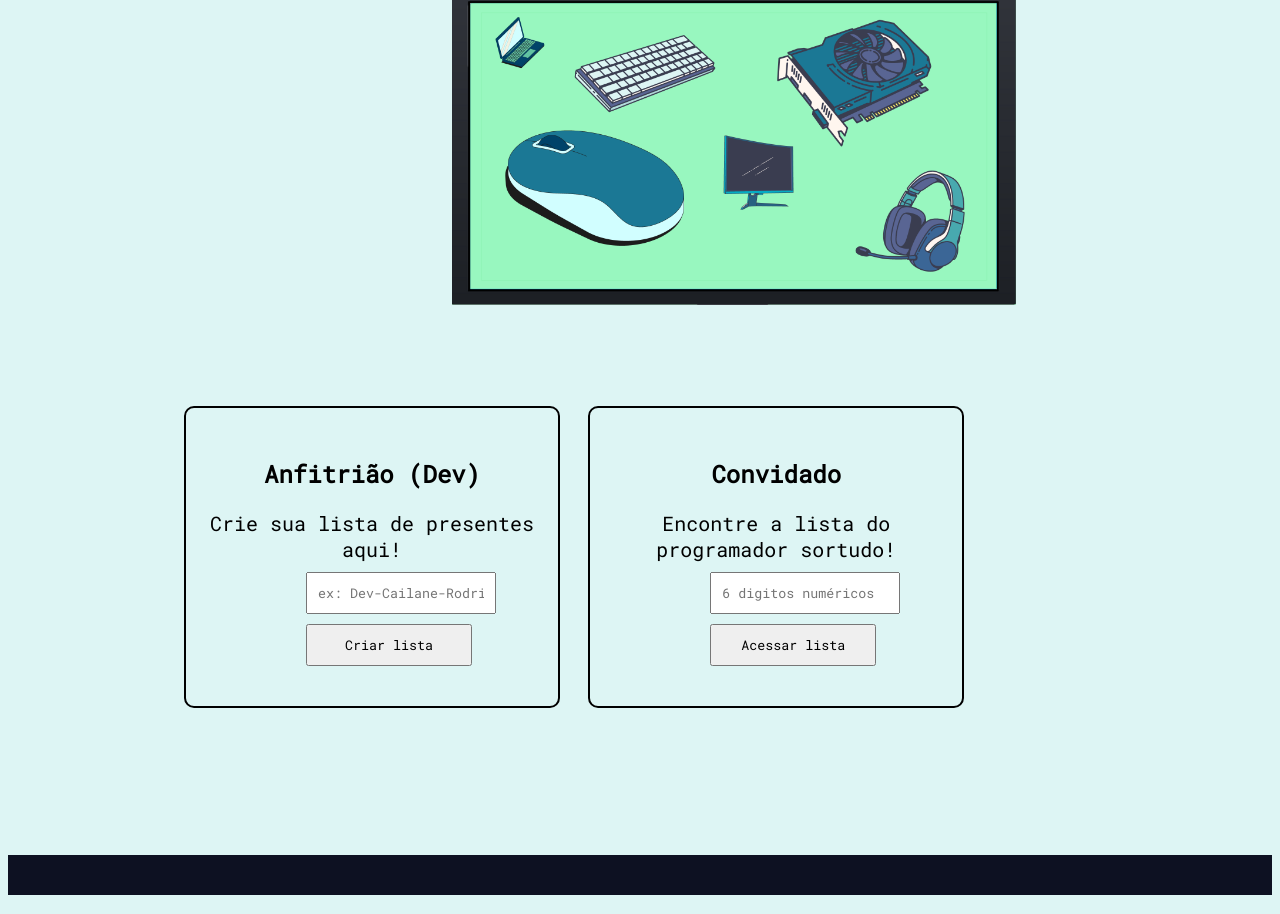
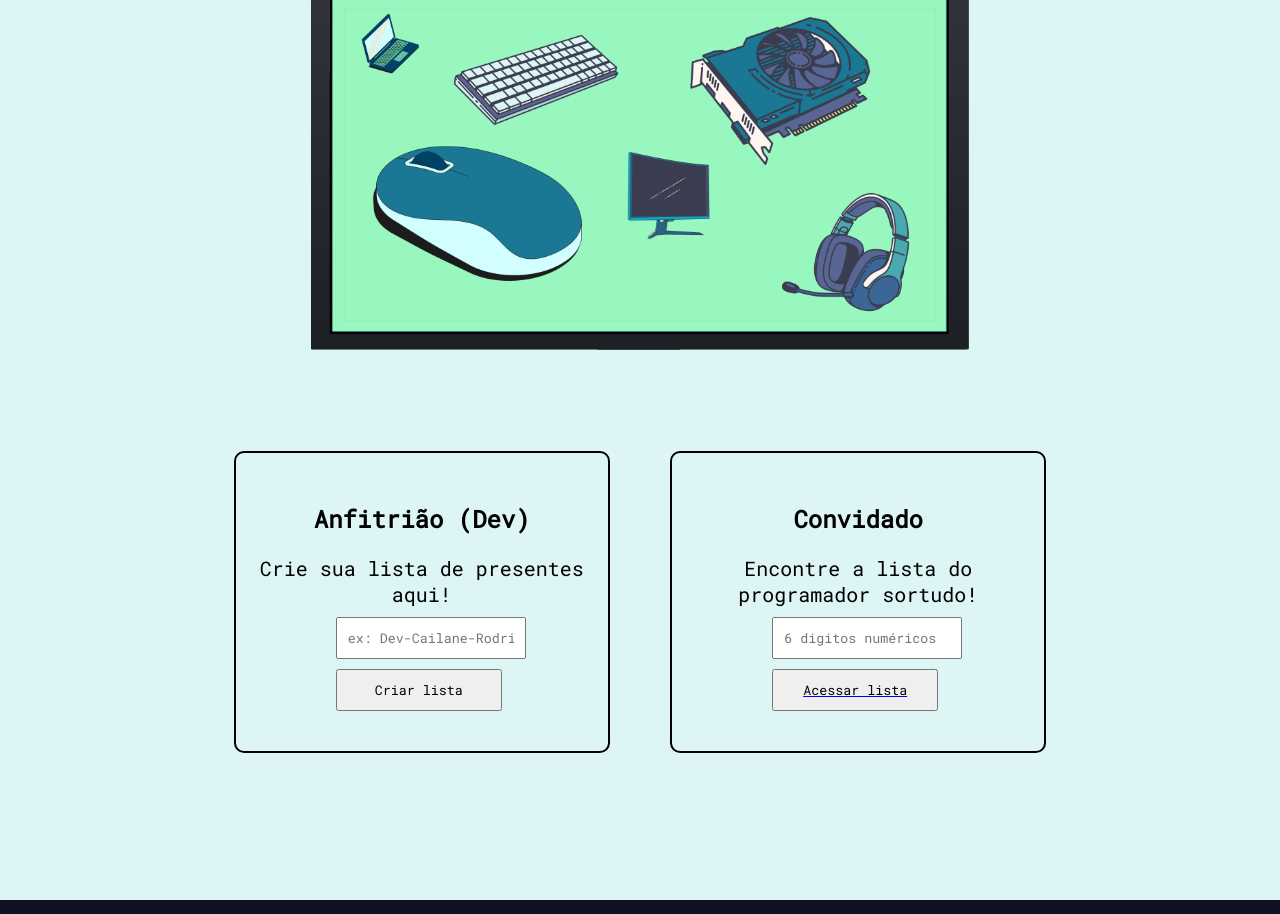
Before and after one commit to cailane-rs/miDev-ProgramaDesenvolve, a plain HTML site: page index.html in a window 1280 px wide. Shown: the part 789-1703 px from the top of the page. Drawn offline with Linux system fonts and the light colour scheme.

Commit message:
correcao de alinhamento

```diff
--- a/index.html
+++ b/index.html
@@ -4,14 +4,14 @@
 <head>
     <meta http-equiv="X-UA-Compatible" content="IE=edge">
     <meta name="viewport" content="width=device-width, initial-scale=1.0">
-    <!--<link rel="stylesheet" href="reset.css">-->
+    <link rel="stylesheet" href="reset.css">
     <link rel="stylesheet" href="style.css">
     <title>miDev</title>
 </head>
 
 <body>
     <header>
-        <div class="centraliza-cabecalho">
+        <div class="centralizar">
             <img src="logo.png">
             <nav>
                 <ul>
@@ -49,13 +49,19 @@
                     <h2>Convidado</h2>
                     <label for="codigo-dev">Encontre a lista do programador sortudo!</label>
                     <input type="text" id="codigo-dev" class="input-padrao" required placeholder="6 digitos numéricos">
-                    <input type="button" value="Acessar lista" class="input-padrao">
+                    <a href="lista-presentes.html">
+                        <input type="button" value="Acessar lista" class="input-padrao">
+                    </a>
                 </li>
             </ul>
         </form>
     </main>
 
     <footer>
+        <div class="centralizar">
+            <img src="logo.png">
+            <p class="copyright">&copy; Copyright miDev - Listas de presentes 2023</p>
+        </div>
     </footer>
 </body>
 
--- a/reset.css
+++ b/reset.css
@@ -1,48 +1,3 @@
-/* http://meyerweb.com/eric/tools/css/reset/
-   v2.0 | 20110126
-   License: none (public domain)
-*/
-
-html, body, div, span, applet, object, iframe,
-h1, h2, h3, h4, h5, h6, p, blockquote, pre,
-a, abbr, acronym, address, big, cite, code,
-del, dfn, em, img, ins, kbd, q, s, samp,
-small, strike, strong, sub, sup, tt, var,
-b, u, i, center,
-dl, dt, dd, ol, ul, li,
-fieldset, form, label, legend,
-table, caption, tbody, tfoot, thead, tr, th, td,
-article, aside, canvas, details, embed,
-figure, figcaption, footer, header, hgroup,
-menu, nav, output, ruby, section, summary,
-time, mark, audio, video {
+body {
 	margin: 0;
-	padding: 0;
-	border: 0;
-	font-size: 100%;
-	font: inherit;
-	vertical-align: baseline;
 }
-/* HTML5 display-role reset for older browsers */
-article, aside, details, figcaption, figure,
-footer, header, hgroup, menu, nav, section {
-	display: block;
-}
-body {
-	line-height: 1;
-}
-ol, ul {
-	list-style: none;
-}
-blockquote, q {
-	quotes: none;
-}
-blockquote:before, blockquote:after,
-q:before, q:after {
-	content: '';
-	content: none;
-}
-table {
-	border-collapse: collapse;
-	border-spacing: 0;
-}
--- a/style.css
+++ b/style.css
@@ -60,11 +60,10 @@ main h3 {
 }
 
 .perifericos {
-    max-width: 60%;
+    max-width: 70%;
     width: auto;
     height: auto;
     position: relative;
-    padding: 0 0 0 20%;
 }
 
 
@@ -72,7 +71,6 @@ main h3 {
     width: 940px;
     margin: 0 auto;
     padding: 50px 0;
-    display: flex;
 }
 
 .servicos li {
@@ -80,7 +78,7 @@ main h3 {
     text-align: center;
     width: 40%;
     vertical-align: top; /*orienta os elementos pela linha de cima*/
-    margin: 5% 1.5%;
+    margin: 5% 3%;
     padding: 30px 20px;
     box-sizing: border-box;
     border: 2px solid #000000; /*color width style*/
@@ -98,11 +96,12 @@ ul h2, label, input {
 }
 
 .input-padrao {
-    display: block;
+    display: flex;
     margin-bottom: 15px;
     padding: 10px 10px;
     width: 50%;
-    margin: 10px 100px;
+    margin: 10px 80px;
+    justify-content: center;
 }
 
 /*Lista de presentes*/
```
Also changed, not shown: lista-presentes.html (+1 -0 lines).
